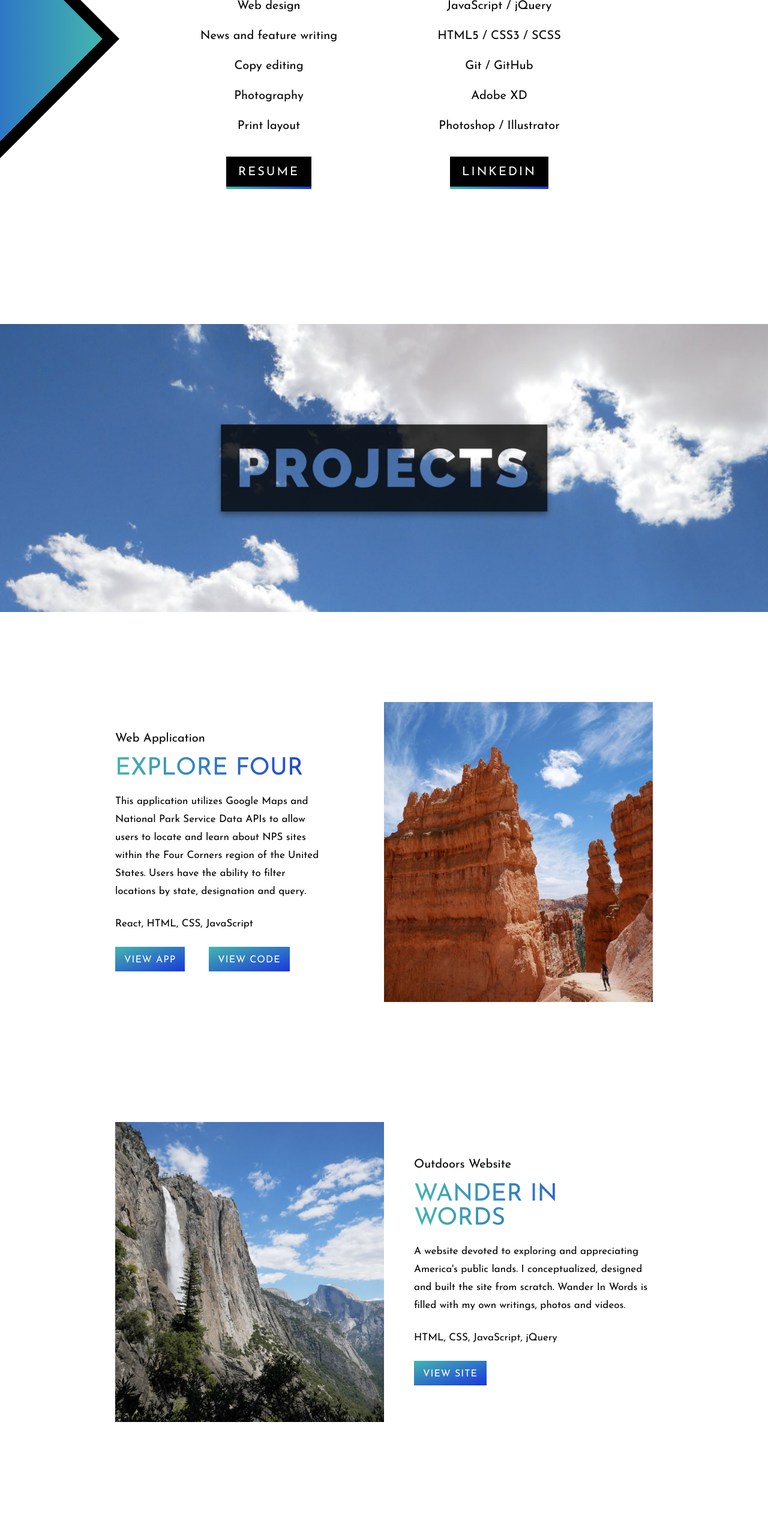
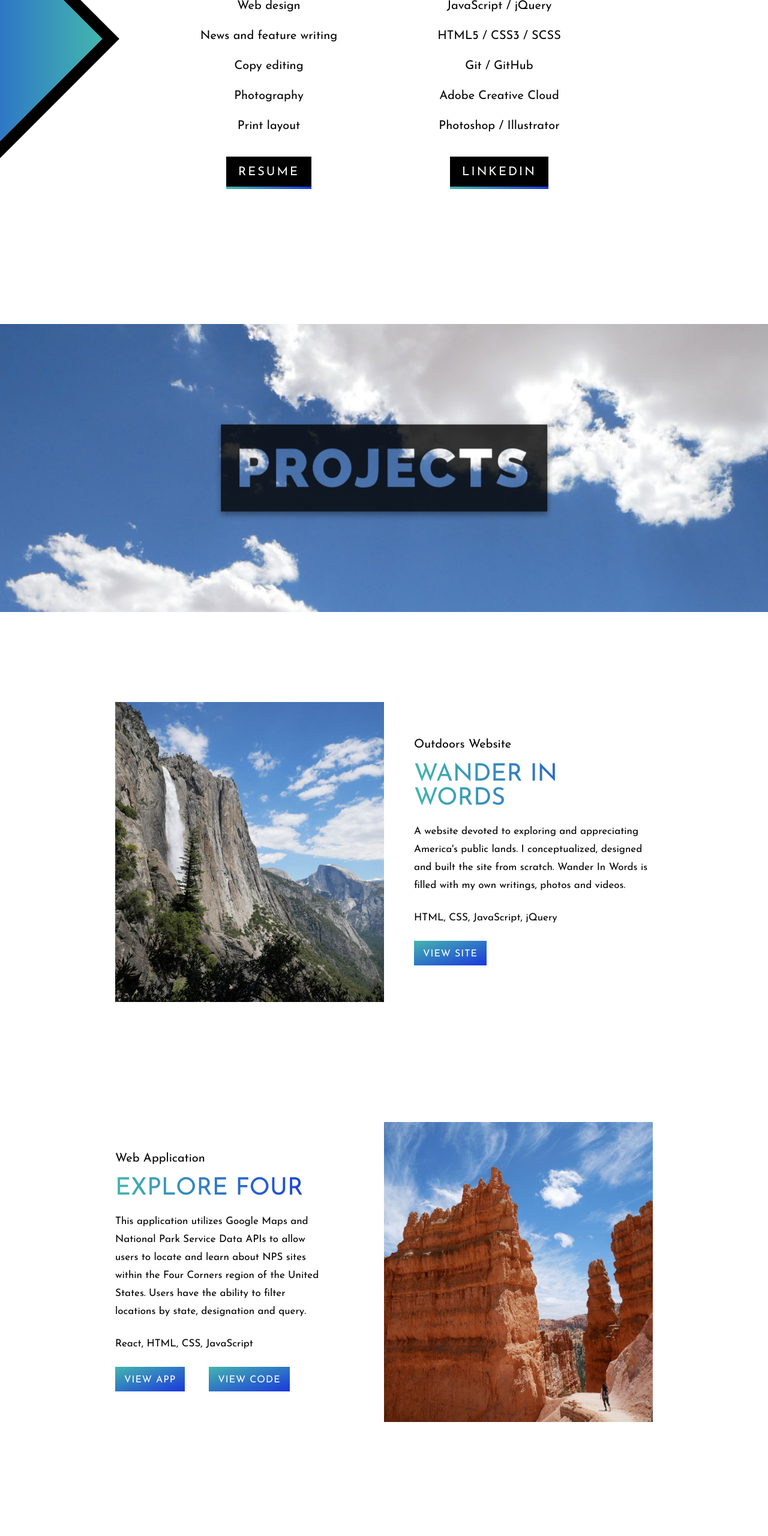
Before and after one commit to mattdahlseid/mattdahlseid.github.io, a website: page index.html in a window 1280 px wide. Shown: the part 2100-4660 px from the top of the page at 60% size. Drawn offline with nearby package versions, Linux system fonts and the light colour scheme.

Commit message:
update project order

```diff
--- a/css/style.css
+++ b/css/style.css
@@ -441,7 +441,8 @@ a {
         margin: 5rem 0 10rem 0; } }
     @media only screen and (max-width: 37.5em) {
       .work__item__content {
-        width: 100%; } }
+        width: 100%;
+      } }
   .work__item__cat {
     margin-bottom: 2rem; }
   .work__item__title {
--- a/index.html
+++ b/index.html
@@ -87,7 +87,7 @@
                         <li>JavaScript / jQuery</li>
                         <li>HTML5 / CSS3 / SCSS</li>
                         <li>Git / GitHub</li>
-                        <li>Adobe XD</li>
+                        <li>Adobe Creative Cloud</li>
                         <li>Photoshop / Illustrator</li>
                     </ul>
                     <a href="https://www.linkedin.com/in/matt-dahlseid/" target="_blank" rel="noopener noreferrer"><button class="btn btn-shadow">LinkedIn</button></a>
@@ -101,6 +101,21 @@
             </div>
             <div class="web">
                 <div class="work__container">
+                    <div class="work__item">
+                        <img src="img/yosemite_falls.jpg" alt="Yosemite Falls" class="work__item__photo box-shadow">
+                        <div class="work__item__content pad-left">
+                            <div class="work__item__cat">Outdoors Website</div>
+                            <div class="work__item__title">Wander In Words</div>
+                            <div class="work__item__text">
+                                A website devoted to exploring and appreciating America's public lands. I conceptualized, designed and built the site from scratch. Wander In Words is filled with my own writings, photos and videos.
+                            </div>
+                            <div class="work__item__built">HTML, CSS, JavaScript, jQuery</div>
+                            <div class="links">
+                                <a href="http://wanderinwords.com" target="_blank" rel="noopener noreferrer"><div class="link btn-shadow">View site</div></a>
+                            </div>
+                        </div>
+                    </div>
+
                     <div class="work__item">
                         <div class="work__item__content">
                             <div class="work__item__cat">Web Application</div>
@@ -118,23 +133,8 @@
                     </div>
 
                    <div class="work__item">
-                        <img src="img/yosemite_falls.jpg" alt="Yosemite Falls" class="work__item__photo box-shadow">
-
+                        <img src="img/oregon_waterfall.jpg" alt="Waterfall" class="work__item__photo box-shadow bottom">
                         <div class="work__item__content pad-left">
-                            <div class="work__item__cat">Outdoors Website</div>
-                            <div class="work__item__title">Wander In Words</div>
-                            <div class="work__item__text">
-                                A website devoted to exploring and appreciating America's public lands. I conceptualized, designed and built the site from scratch. Wander In Words is filled with my own writings, photos and videos.
-                            </div>
-                            <div class="work__item__built">HTML, CSS, JavaScript, jQuery</div>
-                            <div class="links">
-                                <a href="http://wanderinwords.com" target="_blank" rel="noopener noreferrer"><div class="link btn-shadow">View site</div></a>
-                            </div>
-                        </div>
-                    </div>
-
-                    <div class="work__item">
-                        <div class="work__item__content">
                             <div class="work__item__cat">Website Design Concept</div>
                             <div class="work__item__title">Grow Outside</div>
                             <div class="work__item__text">
@@ -146,13 +146,10 @@
                                 <a href="https://github.com/mattdahlseid/grow-outside"  target="_blank" rel="noopener noreferrer"><div class="link btn-shadow">View code</div></a>
                             </div>
                         </div>
-                        <img src="img/oregon_waterfall.jpg" alt="Waterfall" class="work__item__photo box-shadow bottom">
                     </div>
 
                    <div class="work__item">
-                        <img src="img/mesa_arch.jpg" alt="Mesa Arch" class="work__item__photo box-shadow">
-
-                        <div class="work__item__content pad-left">
+                    <div class="work__item__content">
                         <div class="work__item__cat">Web Application</div>
                         <div class="work__item__title">National Parks Memory Game</div>
                         <div class="work__item__text">
@@ -164,6 +161,7 @@
                             <a href="https://github.com/mattdahlseid/national-parks-memory-game" target="_blank" rel="noopener noreferrer"><div class="link btn-shadow">View code</div></a>
                         </div>
                     </div>
+                    <img src="img/mesa_arch.jpg" alt="Mesa Arch" class="work__item__photo box-shadow bottom">
                 </div>
 
                 </div>
```
Lines whose indentation alone changed are shown as unchanged.
